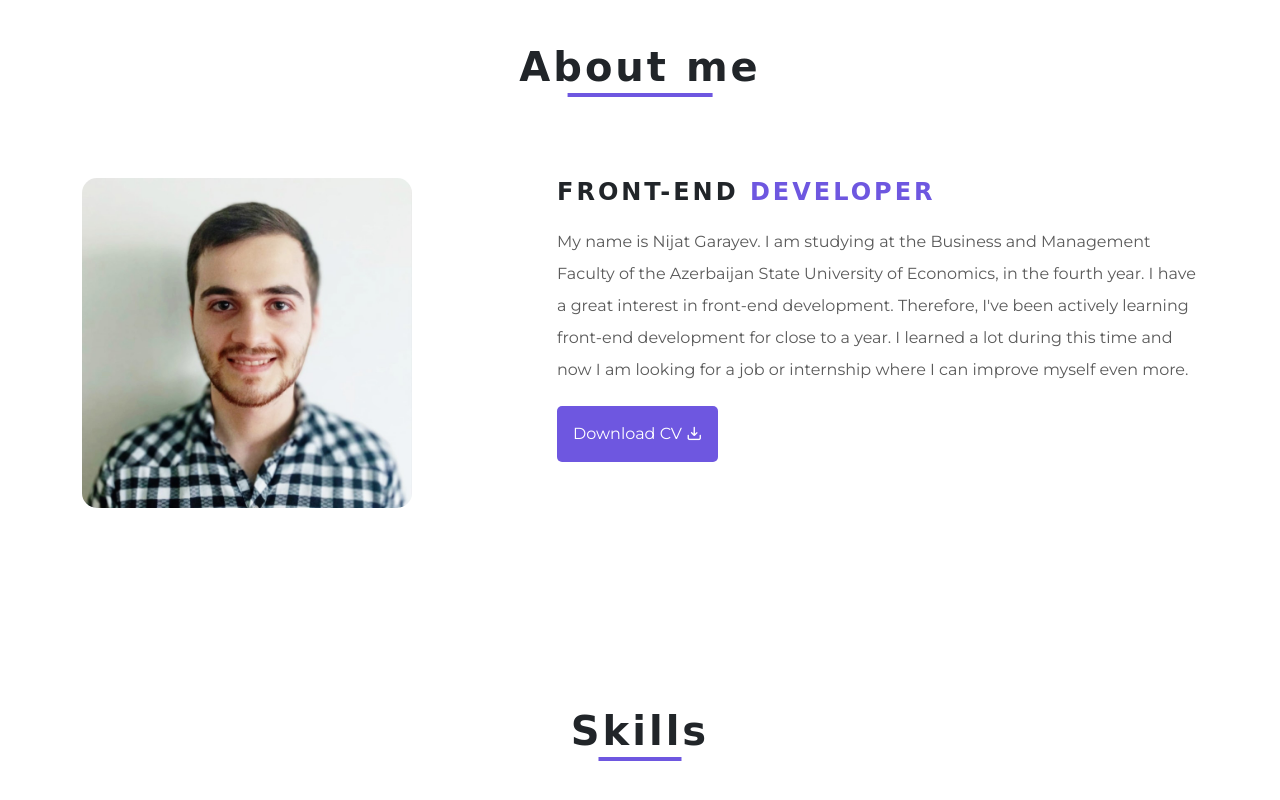
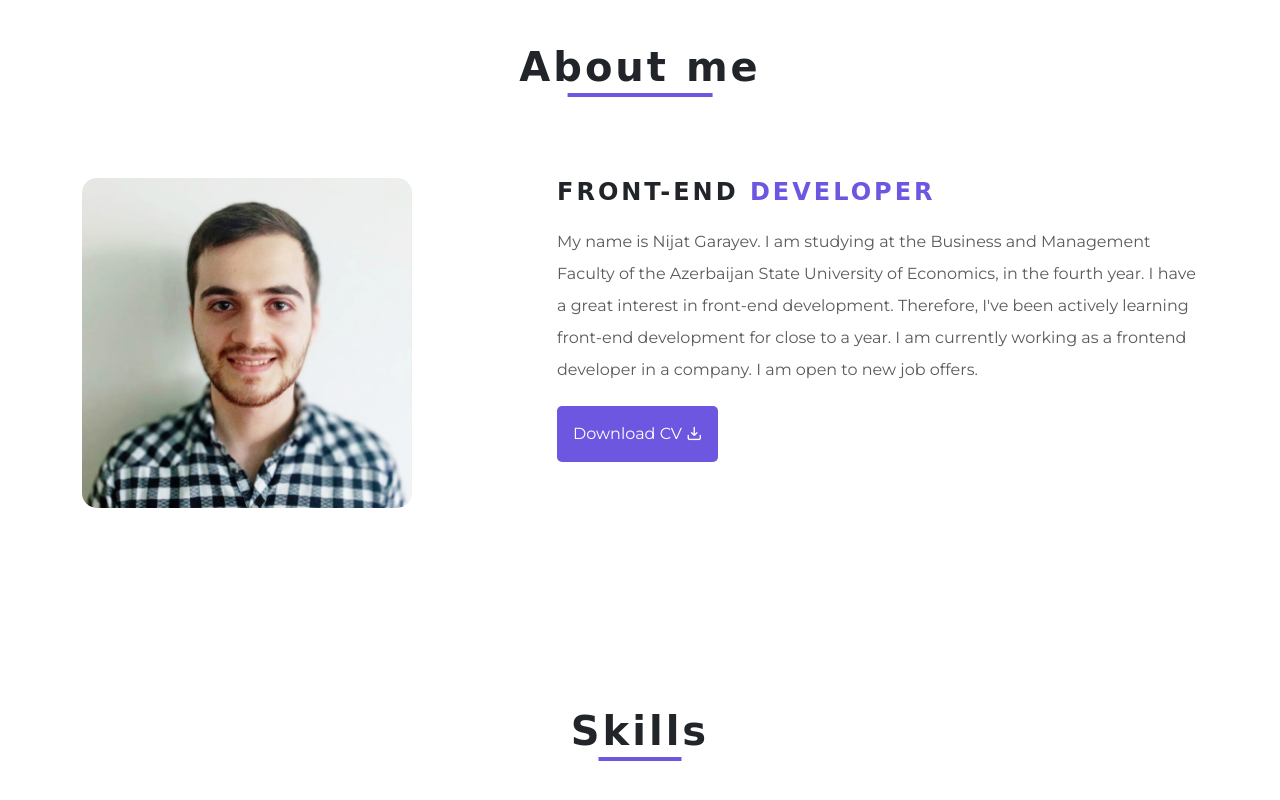
Before and after one commit to Qarayev23/portfolio, a plain HTML site: page index.html in a window 1280 px wide. Shown: the part 886-1686 px from the top of the page. Drawn offline with nearby package versions, Linux system fonts and the light colour scheme; a script that the page names is missing; a web font is replaced by a local one.

Commit message:
Update index.html

```diff
--- a/index.html
+++ b/index.html
@@ -102,9 +102,8 @@
                             State University of Economics, in the fourth year.
                             I have a great interest in front-end development. Therefore, I've been actively
                             learning front-end
-                            development for close to a year. I learned a lot during this time and now I am looking for a
-                            job or internship where I
-                            can improve myself even more.
+                            development for close to a year. I am currently working as a frontend developer in a company.
+                            I am open to new job offers.
                         </p>
                         <a href="./CV/cv.pdf" download class="button">
                             Download CV
```
